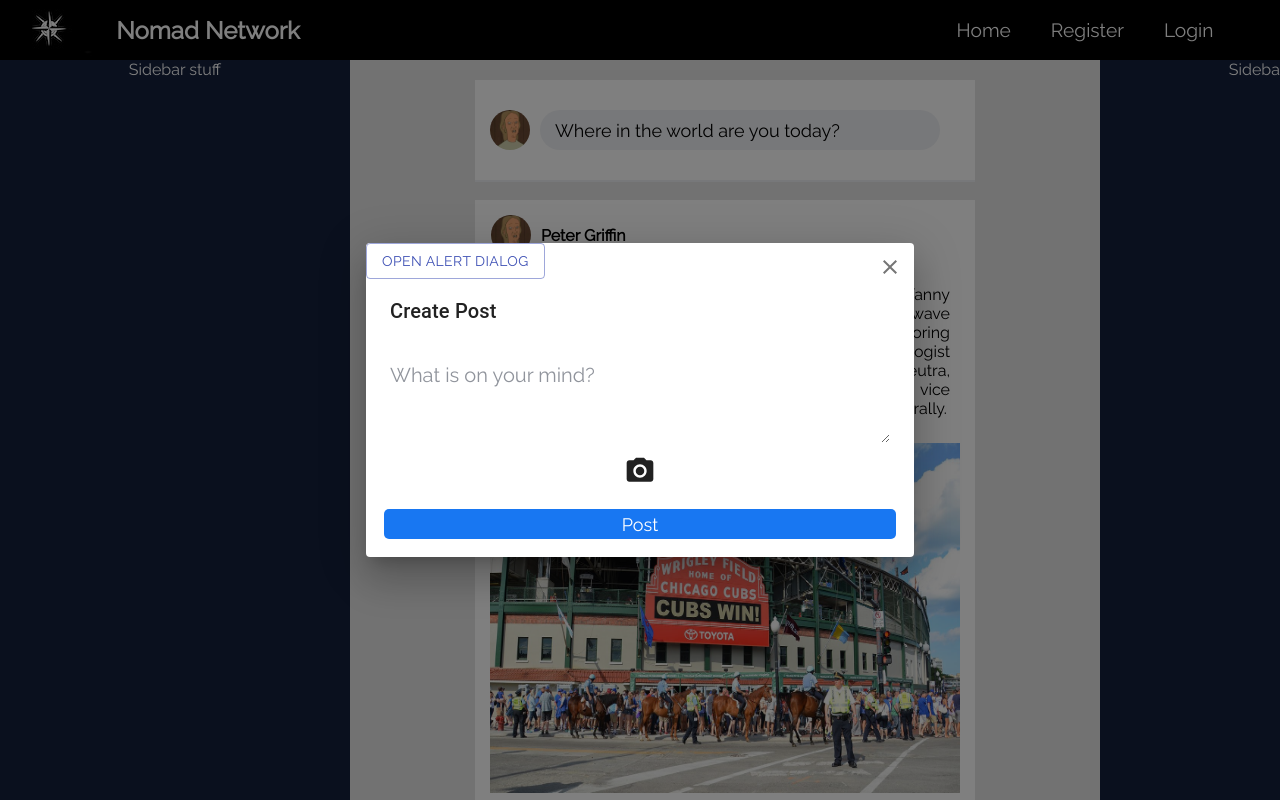
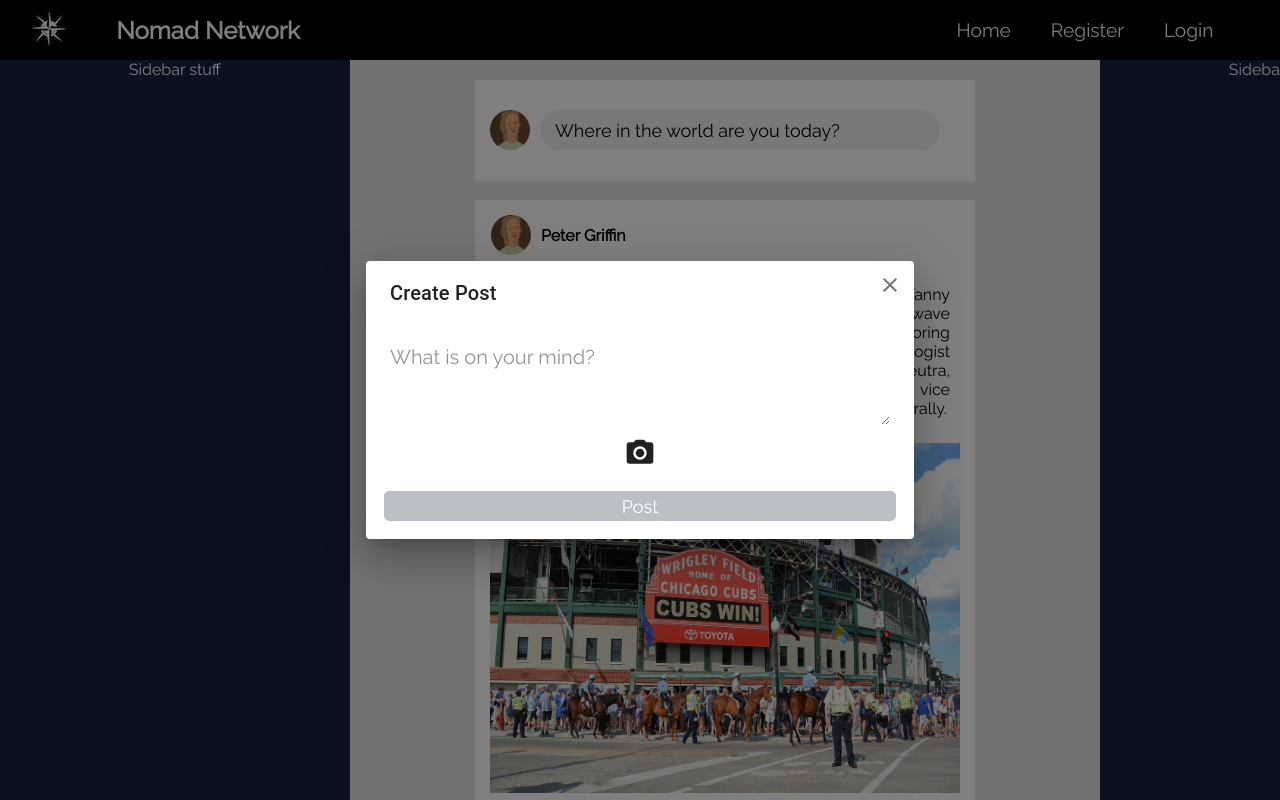
Before and after one commit to ScottRoberson/Nomad-Network, a React (Create React App) app: page /profilehome in a window 1280 px wide. Both pictures are taken after a click on the button "Where in the world are you today?". Shown: the top 800 px of the page. Built offline with nearby package versions, Linux system fonts and the light colour scheme.

Commit message:
added logic to post modal and added an alert

```diff
--- a/src/components/CreatePost.js
+++ b/src/components/CreatePost.js
@@ -2,27 +2,54 @@
 import Avatar from '@material-ui/core/Avatar';
 import lucky from '../images/Lucky.jpg';
 import PostModal from './PostModal';
-import ModalAlert from './ModalAlert';
+
 const CreatePost = () => {
   const [open, setOpen] = useState(false);
+  const [openModalAlert, setOpenModalAlert] = useState(false);
+  const [postText, setPostText] = useState('');
+  const handleModalAlertOpen = () => {
+    setOpenModalAlert(true);
+  };
 
-  const handleClickOpen = () => {
+  const handleModalAlertClose = () => {
+    setOpenModalAlert(false);
+  };
+
+  const handleModalOpen = () => {
     setOpen(true);
   };
 
-  const handleClose = () => {
+  const handleModalClose = () => {
+    if (postText) {
+      handleModalAlertOpen();
+    } else {
+      setOpen(false);
+    }
+  };
+
+  const handleDiscardPost = () => {
     setOpen(false);
+    setPostText('');
+    handleModalAlertClose();
   };
 
   return (
     <div className='create-post-container'>
       <div className='create-post__inner-container'>
         <Avatar alt='lucky Sob' src={lucky} />
-        <button className='create-post-button' onClick={handleClickOpen}>
+        <button className='create-post-button' onClick={handleModalOpen}>
           Where in the world are you today?
         </button>
       </div>
-      <PostModal open={open} handleClose={handleClose} />
+      <PostModal
+        open={open}
+        postText={postText}
+        setPostText={setPostText}
+        openModalAlert={openModalAlert}
+        handleModalClose={handleModalClose}
+        handleDiscardPost={handleDiscardPost}
+        handleModalAlertClose={handleModalAlertClose}
+      />
 
       <hr className='divider'></hr>
     </div>
--- a/src/components/ModalAlert.js
+++ b/src/components/ModalAlert.js
@@ -2,46 +2,30 @@
 import Button from '@material-ui/core/Button';
 import Dialog from '@material-ui/core/Dialog';
 import DialogActions from '@material-ui/core/DialogActions';
-import DialogContent from '@material-ui/core/DialogContent';
-import DialogContentText from '@material-ui/core/DialogContentText';
 import DialogTitle from '@material-ui/core/DialogTitle';
 
-export default function ModalAlert() {
-  const [open, setOpen] = React.useState(false);
-
-  const handleClickOpen = () => {
-    setOpen(true);
-  };
-
-  const handleClose = () => {
-    setOpen(false);
-  };
-
+export default function ModalAlert({
+  openModalAlert,
+  handleDiscardPost,
+  handleModalAlertClose,
+}) {
   return (
     <div>
-      <Button variant='outlined' color='primary' onClick={handleClickOpen}>
-        Open alert dialog
-      </Button>
       <Dialog
-        open={open}
-        onClose={handleClose}
+        open={openModalAlert}
+        onClose={handleModalAlertClose}
         aria-labelledby='alert-dialog-title'
         aria-describedby='alert-dialog-description'>
-        <DialogTitle id='alert-dialog-title'>
-          {"Use Google's location service?"}
-        </DialogTitle>
-        <DialogContent>
-          <DialogContentText id='alert-dialog-description'>
-            Let Google help apps determine location. This means sending
-            anonymous location data to Google, even when no apps are running.
-          </DialogContentText>
-        </DialogContent>
+        <DialogTitle id='alert-dialog-title'>{'Discard Post'}</DialogTitle>
         <DialogActions>
-          <Button onClick={handleClose} color='primary'>
-            Disagree
+          <Button onClick={handleModalAlertClose} color='primary'>
+            Cancel
           </Button>
-          <Button onClick={handleClose} color='primary' autoFocus>
-            Agree
+          <Button
+            onClick={handleDiscardPost}
+            style={{ backgroundColor: '#1877f2', color: '#fff' }}
+            autoFocus>
+            Delete
           </Button>
         </DialogActions>
       </Dialog>
--- a/src/components/PostModal.css
+++ b/src/components/PostModal.css
@@ -8,6 +8,17 @@
 }
 .post-modal-btn {
   background-color: #1877f2;
+  color: #ffffff;
+  width: 100%;
+  height: 30px;
+  border-radius: 5px;
+  border: none;
+  font-size: 18px;
+  margin: 10px;
+}
+
+.disabled {
+  background-color: #bcc0c4;
   color: #ffffff;
   width: 100%;
   height: 30px;
--- a/src/components/PostModal.js
+++ b/src/components/PostModal.js
@@ -9,23 +9,46 @@
 import './PostModal.css';
 import ModalAlert from './ModalAlert';
 
-const PostModal = ({ open, handleClose }) => {
+const PostModal = ({
+  open,
+  openModalAlert,
+  handleDiscardPost,
+  handleModalClose,
+  handleModalAlertClose,
+  postText,
+  setPostText,
+}) => {
+  const postTextHandleChange = (e) => {
+    setPostText(e.target.value);
+  };
+
+  const handleSubmit = (e) => {
+    e.preventDefault();
+  };
+
   return (
     <div>
       <Dialog open={open} aria-labelledby='form-dialog-title'>
         <IconButton
           aria-label='close'
-          style={{ position: 'absolute', right: '0' }}
-          onClick={handleClose}>
-          <CloseIcon />
+          style={{ position: 'absolute', right: '0' }}>
+          <CloseIcon onClick={handleModalClose} />
+          <ModalAlert
+            openModalAlert={openModalAlert}
+            handleModalAlertClose={handleModalAlertClose}
+            handleDiscardPost={handleDiscardPost}
+            handleModalClose={handleModalClose}
+          />
         </IconButton>
-        <ModalAlert />
+
         <DialogTitle id='form-dialog-title'>Create Post</DialogTitle>
-        <form>
+        <form onSubmit={handleSubmit}>
           <DialogContent>
             <textarea
               className='post-textarea'
               placeholder='What is on your mind?'
+              value={postText}
+              onChange={postTextHandleChange}
             />
           </DialogContent>
           <div className='modal-upload-container'>
@@ -34,10 +57,13 @@
               <CameraAltIcon style={{ fontSize: '32px' }} />
             </label>
           </div>
-
           <div className='output'></div>
           <DialogActions>
-            <button className='post-modal-btn'> Post</button>
+            <button
+              className={postText ? 'post-modal-btn' : 'disabled'}
+              disabled={!postText}>
+              Post
+            </button>
           </DialogActions>
         </form>
       </Dialog>
```
